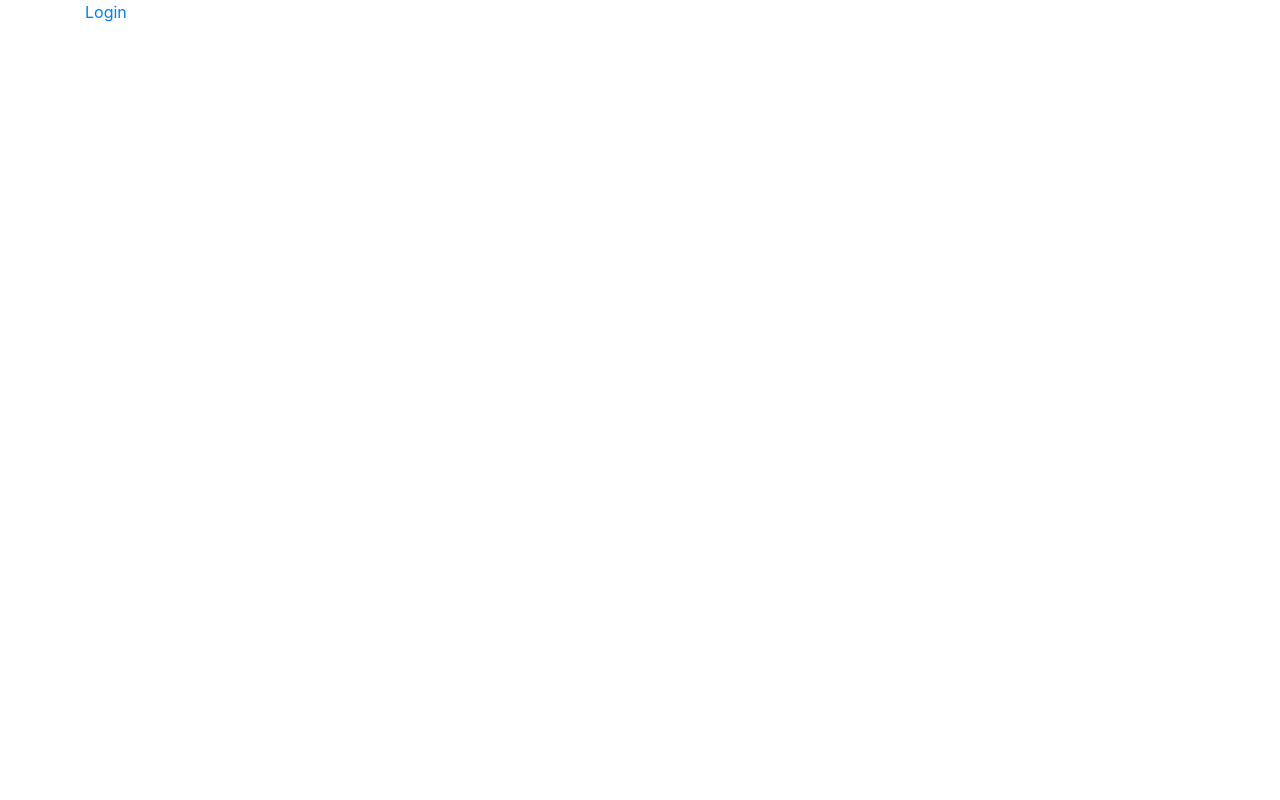
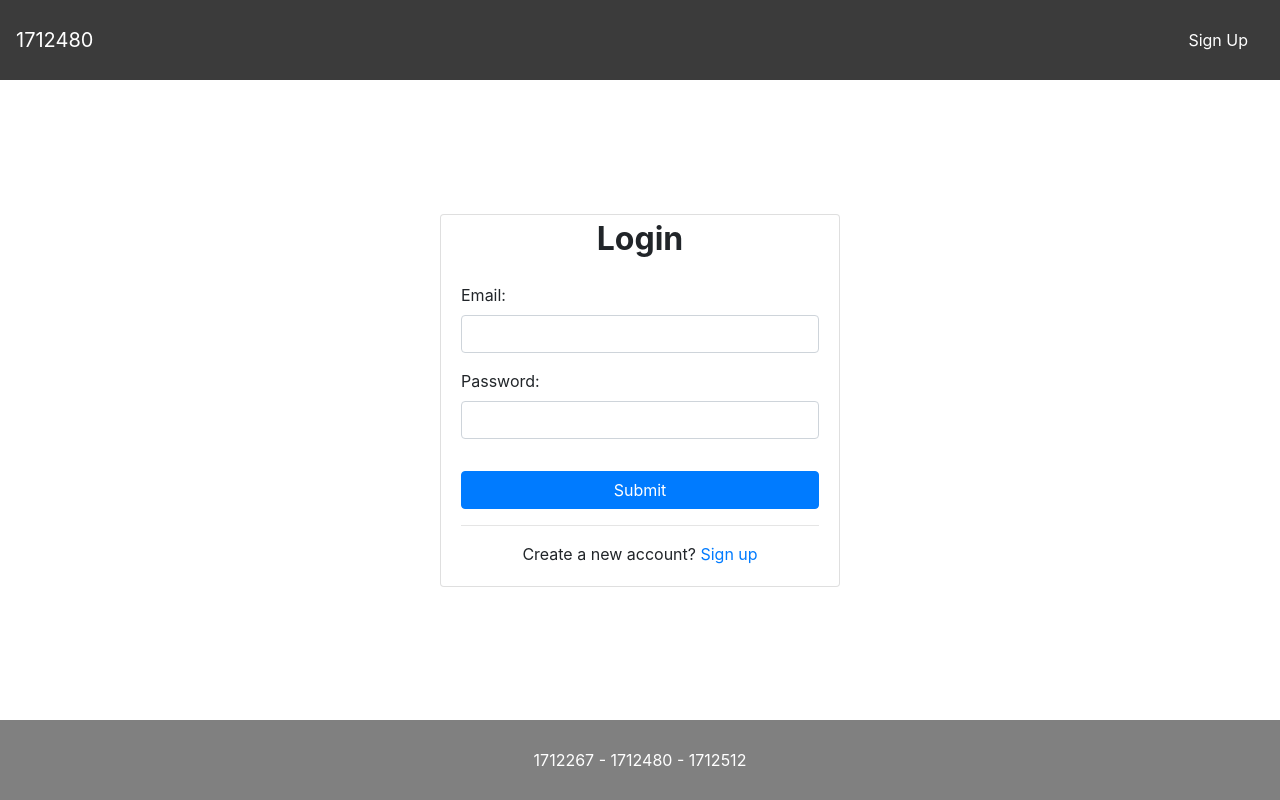
Before and after one commit to 1712480/caro-game-user, a Next.js app: page / in a window 1280 px wide. Built offline with nearby package versions, Linux system fonts and the light colour scheme.

Commit message:
enhanced UI for the page, removed login page

```diff
--- /dev/null
+++ b/components/NavBar/css.module.scss
@@ -0,0 +1,13 @@
+.nav {
+  height: 80px;
+  background-color: #3b3b3b;
+}
+
+.link {
+  color: white;
+  cursor: pointer;
+
+  &:hover {
+    color: white;
+  }
+}
--- /dev/null
+++ b/components/NavBar/index.jsx
@@ -0,0 +1,14 @@
+import React from 'react';
+
+import { Navbar as Nav, NavbarBrand, NavLink } from 'reactstrap';
+
+import css from './css.module.scss';
+
+const NavBar = () => (
+  <Nav className={css.nav}>
+    <NavbarBrand className={css.link} href="/">1712480</NavbarBrand>
+    <NavLink className={css.link} href="/sign-up">Sign Up</NavLink>
+  </Nav>
+);
+
+export default NavBar;
--- a/pages/_app.jsx
+++ b/pages/_app.jsx
@@ -1,13 +1,18 @@
 import React from 'react';
-import { Container } from 'reactstrap';
+
+import NavBar from '../components/NavBar';
 
 import 'bootstrap/dist/css/bootstrap.min.css';
 import css from './_app.module.scss';
 
 const MyApp = ({ Component, pageProps }) => (
-  <Container className={css.container}>
-    <Component {...pageProps} />
-  </Container>
+  <div className={css.container}>
+    <NavBar />
+    <div className={css.content}>
+      <Component {...pageProps} />
+    </div>
+    <div className={css.footer}>1712267 - 1712480 - 1712512</div>
+  </div>
 );
 
 export default MyApp;
--- a/pages/_app.module.scss
+++ b/pages/_app.module.scss
@@ -1,4 +1,20 @@
 .container {
   min-height: 100vh;
   display: flex;
+  flex-direction: column;
 }
+
+.content {
+  min-height: 80vh;
+  display: flex;
+  flex-grow: 1;
+}
+
+.footer {
+  height: 10vh;
+  display: flex;
+  color: white;
+  background-color: gray;
+  justify-content: center;
+  align-items: center;
+}
--- a/pages/index.jsx
+++ b/pages/index.jsx
@@ -1,7 +1,59 @@
 import React from 'react';
+import { useFormik } from 'formik';
+import * as Yup from 'yup';
 
-export default function Home() {
+import { Card, CardTitle, CardBody, Form, FormGroup, Label, Input, Button } from 'reactstrap';
+
+import css from './index.module.scss';
+
+const Login = () => {
+  const formik = useFormik({
+    initialValues: {
+      email: '',
+      password: '',
+    },
+    validationSchema: Yup.object({
+      email: Yup.string()
+        .required('Email cannot be empty'),
+      password: Yup.string()
+        .required('Password cannot be empty'),
+    }),
+    onSubmit: (value) => {
+      // eslint-disable-next-line no-console
+      console.log(value);
+    },
+    validateOnChange: false,
+  });
+
   return (
-    <a href="/login">Login</a>
+    <Card className={css.card}>
+      <CardTitle className={css.title}>
+        Login
+      </CardTitle>
+      <CardBody>
+        <Form onSubmit={formik.handleSubmit}>
+          <FormGroup>
+            <Label>Email:</Label>
+            <Input id="email" name="email" onChange={formik.handleChange} value={formik.values.email} />
+            {formik.errors.email && <Label className={css.error}>{`* ${formik.errors.email}`}</Label>}
+          </FormGroup>
+
+          <FormGroup>
+            <Label>Password:</Label>
+            <Input type="password" id="password" name="password" onChange={formik.handleChange} value={formik.values.password} />
+            {formik.errors.password && <Label className={css.error}>{`* ${formik.errors.password}`}</Label>}
+          </FormGroup>
+
+          <Button type="submit" className={css.button} color="primary">Submit</Button>
+        </Form>
+        <hr />
+        <Label className={css.create}>
+          Create a new account?
+          <a className={css.link} href="/sign-up"> Sign up</a>
+        </Label>
+      </CardBody>
+    </Card>
   );
-}
+};
+
+export default Login;
--- a/pages/login/css.module.scss
+++ b/pages/index.module.scss
@@ -19,7 +19,6 @@
 .card {
   width: 400px;
   margin: auto;
-  padding: 20px;
 }
 
 .create {
```
Also changed, not shown: pages/sign-up/index.jsx (renamed from pages/login/index.jsx, +7 -6 lines), .eslintrc.json.
